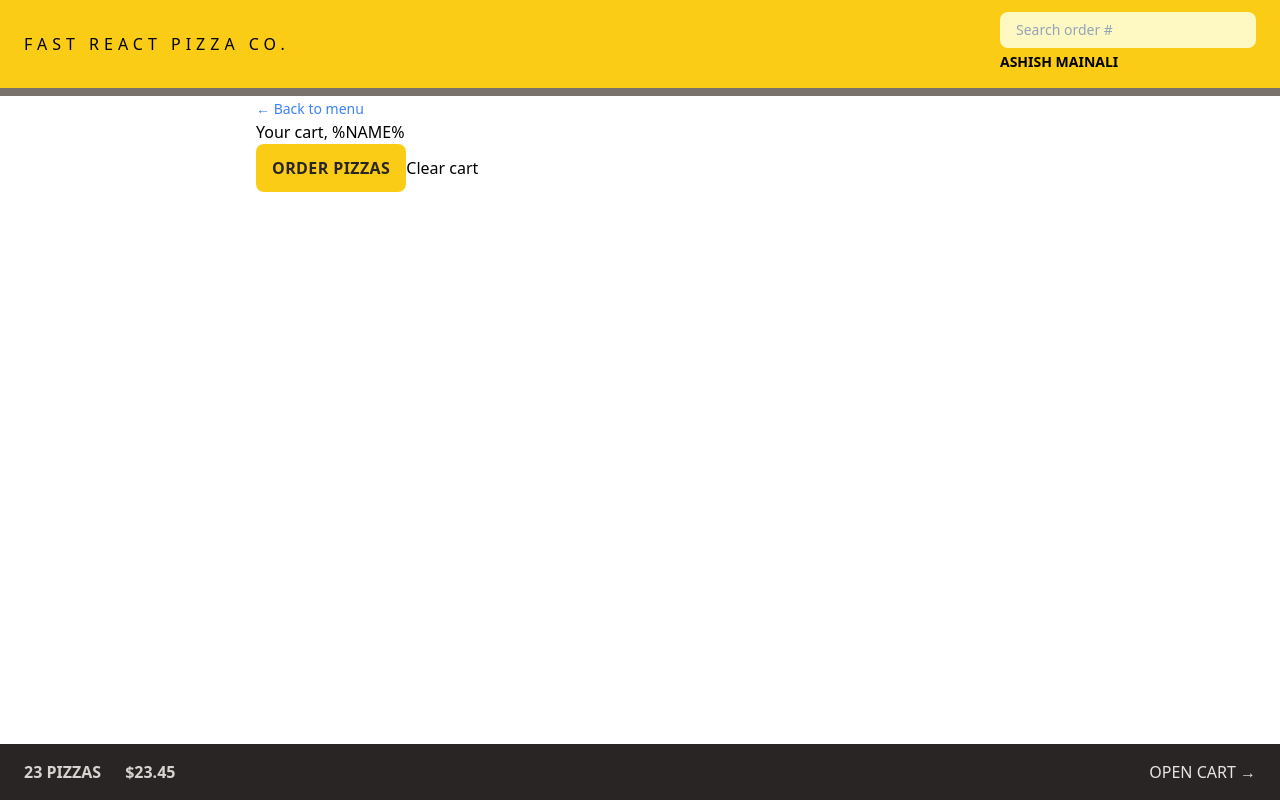
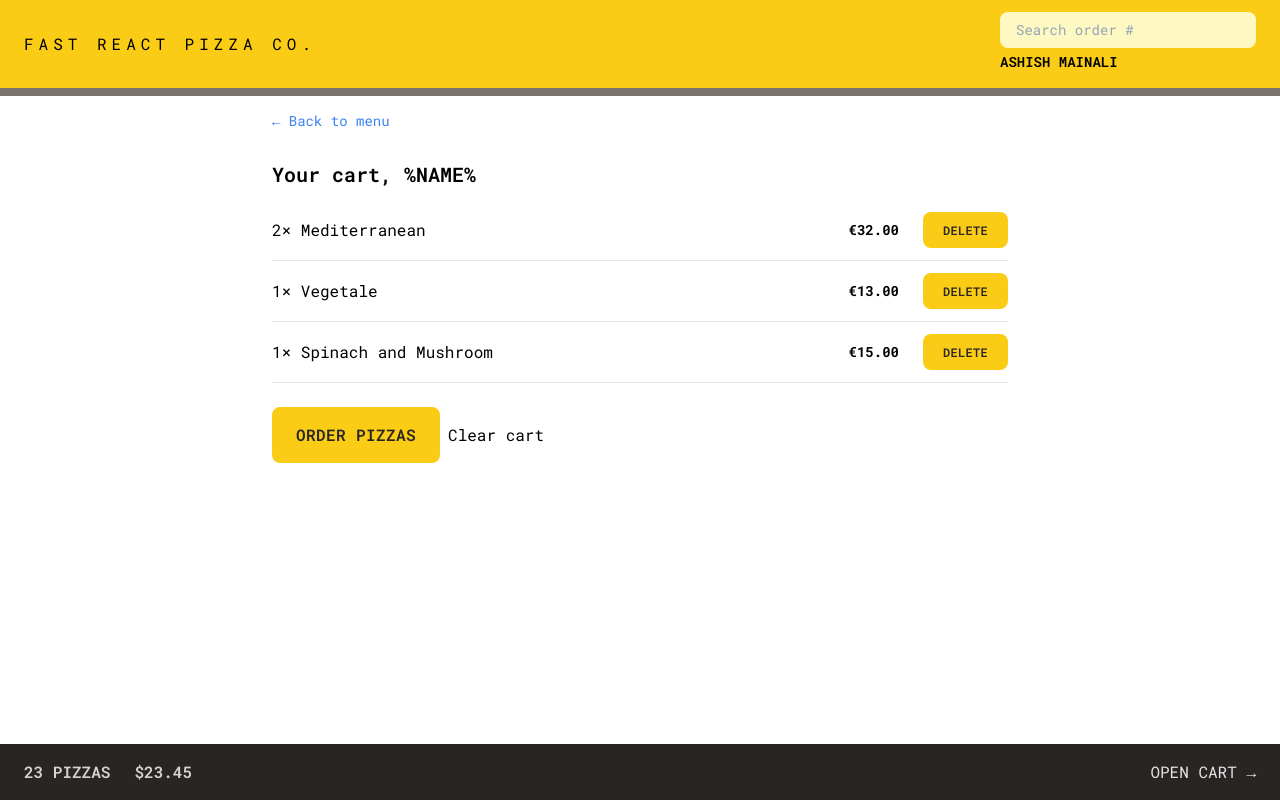
Before and after one commit to mainaliashish/pizza-order-app, a React (Vite) app: page /cart in a window 1280 px wide. Built offline with nearby package versions, Linux system fonts and the light colour scheme.

Commit message:
update: - style cart - style menu - style create user - style button

```diff
--- a/index.html
+++ b/index.html
@@ -3,6 +3,12 @@
   <head>
     <meta charset="UTF-8" />
     <meta name="viewport" content="width=device-width, initial-scale=1.0" />
+    <link rel="preconnect" href="https://fonts.googleapis.com" />
+    <link rel="preconnect" href="https://fonts.gstatic.com" crossorigin />
+    <link
+      href="https://fonts.googleapis.com/css2?family=Roboto+Mono:wght@300;400;500;600;700&display=swap"
+      rel="stylesheet"
+    />
     <title>.:: Pizza Order ::.</title>
   </head>
   <body class="bg-stone-500 text-stone-700">
--- a/src/features/cart/Cart.jsx
+++ b/src/features/cart/Cart.jsx
@@ -1,6 +1,7 @@
 import { Link } from "react-router-dom";
 import LinkButton from "../../ui/LinkButton";
 import Button from "../../ui/Button";
+import CartItem from "./CartItem";
 
 const fakeCart = [
   {
@@ -30,13 +31,17 @@
   const cart = fakeCart;
 
   return (
-    <div>
+    <div className="px-4 py-3">
       <LinkButton to="/menu">&larr; Back to menu</LinkButton>
 
-      <h2>Your cart, %NAME%</h2>
-
-      <div>
-        <Button to="/order/new">Order pizzas</Button>
+      <h2 className="mt-7 text-xl font-semibold">Your cart, %NAME%</h2>
+      <ul className="mt-3 divide-y divide-stone-200 border-b">
+        {cart && cart.map((item) => <CartItem item={item} key={item.key} />)}
+      </ul>
+      <div className="mt-6 space-x-2">
+        <Button type="primary" to="/order/new">
+          Order pizzas
+        </Button>
         <button>Clear cart</button>
       </div>
     </div>
--- a/src/features/cart/CartItem.jsx
+++ b/src/features/cart/CartItem.jsx
@@ -1,15 +1,17 @@
+import Button from "../../ui/Button";
 import { formatCurrency } from "../../utils/helpers";
 
 function CartItem({ item }) {
   const { pizzaId, name, quantity, totalPrice } = item;
 
   return (
-    <li>
-      <p>
+    <li className="py-3 sm:flex sm:items-center sm:justify-between">
+      <p className="mb-1 sm:mb-0">
         {quantity}&times; {name}
       </p>
-      <div>
-        <p>{formatCurrency(totalPrice)}</p>
+      <div className="flex items-center justify-center sm:gap-6">
+        <p className="text-sm font-bold">{formatCurrency(totalPrice)}</p>
+        <Button type="small">Delete</Button>
       </div>
     </li>
   );
--- a/src/features/menu/Menu.jsx
+++ b/src/features/menu/Menu.jsx
@@ -6,7 +6,7 @@
   const menu = useLoaderData();
   // console.log(menu)
   return (
-    <ul>
+    <ul className="divide-y divide-stone-300 px-2">
       {menu.map((item) => (
         <MenuItem pizza={item} key={item.id} />
       ))}
--- a/src/features/menu/MenuItem.jsx
+++ b/src/features/menu/MenuItem.jsx
@@ -1,16 +1,28 @@
 import { formatCurrency } from "../../utils/helpers";
+import Button from "../../ui/Button";
 
 function MenuItem({ pizza }) {
   const { id, name, unitPrice, ingredients, soldOut, imageUrl } = pizza;
 
   return (
-    <li>
-      <img src={imageUrl} alt={name} />
-      <div>
-        <p>{name}</p>
-        <p>{ingredients.join(", ")}</p>
-        <div>
-          {!soldOut ? <p>{formatCurrency(unitPrice)}</p> : <p>Sold out</p>}
+    <li className="flex gap-4 py-3">
+      <img
+        src={imageUrl}
+        alt={name}
+        className={`h-24 ${soldOut ? "opacity-70 grayscale" : ""}`}
+      />
+      <div className="flex grow flex-col pt-0.5">
+        <p className="font-medium">{name}</p>
+        <p className="text-sm capitalize italic text-stone-600">
+          {ingredients.join(", ")}
+        </p>
+        <div className="mt-auto flex items-center justify-between">
+          {!soldOut ? (
+            <p className="text-sm">{formatCurrency(unitPrice)}</p>
+          ) : (
+            <p className="text-sm font-medium uppercase text-stone-500">Sold out</p>
+          )}
+          <Button type="small">Add to cart</Button>
         </div>
       </div>
     </li>
--- a/src/features/order/CreateOrder.jsx
+++ b/src/features/order/CreateOrder.jsx
@@ -82,7 +82,7 @@
 
         <div className="my-2">
           <input type="hidden" name="cart" value={JSON.stringify(cart)} />
-          <Button disabled={isSubmitting}>
+          <Button disabled={isSubmitting} type="primary">
             {isSubmitting ? "Placing Order.." : "Order now"}
           </Button>
         </div>
--- a/src/features/order/SearchOrder.jsx
+++ b/src/features/order/SearchOrder.jsx
@@ -16,7 +16,7 @@
         placeholder="Search order #"
         value={query}
         onChange={(e) => setQuery(e.target.value)}
-        className="w-28 rounded-lg bg-yellow-100 px-4 py-2 text-sm transition-all duration-300 placeholder:text-slate-400 focus:outline-none focus:ring focus:ring-yellow-500 focus:ring-opacity-40 sm:w-64 sm:focus:w-72"
+        className="w-40 rounded-lg bg-yellow-100 px-4 py-2 text-sm transition-all duration-300 placeholder:text-slate-400 focus:outline-none focus:ring focus:ring-yellow-500 focus:ring-opacity-40 sm:w-52 sm:w-64 sm:focus:w-72"
       />
     </form>
   );
--- a/src/features/user/CreateUser.jsx
+++ b/src/features/user/CreateUser.jsx
@@ -24,7 +24,7 @@
 
       {username !== "" && (
         <div className="mt-2">
-          <Button>Start ordering</Button>
+          <Button type="primary">Start ordering</Button>
         </div>
       )}
     </form>
--- a/src/ui/Button.jsx
+++ b/src/ui/Button.jsx
@@ -1,17 +1,21 @@
 import React from "react";
 import { Link } from "react-router-dom";
 
-const Button = ({ children, disabled, to }) => {
-  const className =
-    "inline-block rounded-lg bg-yellow-400 px-4 py-3 font-semibold uppercase tracking-wide text-stone-800 transition-colors duration-300 hover:bg-yellow-500 focus:bg-yellow-300 focus:outline-none focus:ring focus:ring-yellow-300 focus:ring-offset-1";
+const Button = ({ children, disabled, to, type }) => {
+  const base =
+    "inline-block rounded-lg bg-yellow-400  font-semibold uppercase tracking-wide text-stone-800 transition-colors duration-300 hover:bg-yellow-500 focus:bg-yellow-300 focus:outline-none focus:ring focus:ring-yellow-300 focus:ring-offset-1";
+  const styles = {
+    primary: base + " px-4 py-3 md:px-6 md:py-4",
+    small: base + " px-4 py-2 md:px-5 md:py-2.5 text-xs",
+  };
   if (to)
     return (
-      <Link to={to} className={className}>
+      <Link to={to} className={styles[type]}>
         {children}
       </Link>
     );
   return (
-    <button disabled={disabled} className={className}>
+    <button disabled={disabled} className={styles[type]}>
       {children}
     </button>
   );
--- a/tailwind.config.js
+++ b/tailwind.config.js
@@ -2,7 +2,17 @@
 module.exports = {
   content: ["./src/**/*.{js,jsx,ts,tsx}"],
   theme: {
-    extend: {},
+    fontFamily: {
+      sans: "Roboto Mono, monospace",
+    },
+    extend: {
+      height: {
+        screen: "100dvh",
+      },
+      // colors: {
+      //   pizza: "#123456",
+      // },
+    },
   },
   plugins: [],
 };
```
